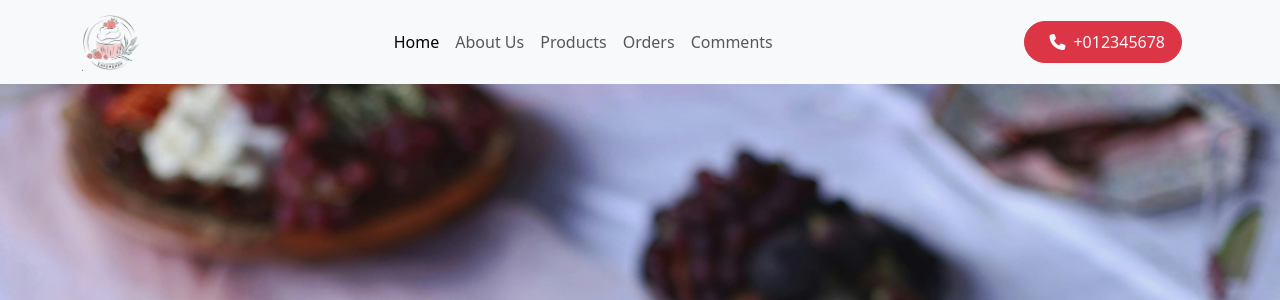
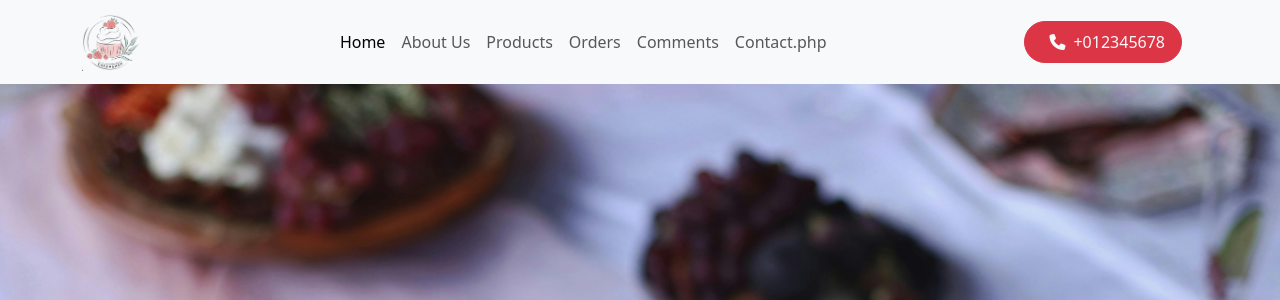
Before and after one commit to habiba29-ali/SweetHome, a PHP site: page /index.php in a window 1280 px wide. Shown: the top 300 px of the page. Run offline with PHP 8.4, Linux system fonts and the light colour scheme; data comes from the database, SQL or seed files in the repository; some libraries are stand-ins or nearby versions.

Commit message:
Update sidedar.php

```diff
--- a/onsite6/includs/sidedar.php
+++ b/onsite6/includs/sidedar.php
@@ -38,6 +38,9 @@
             <li class="nav-item">
               <a class="nav-link" href="comment.php">Comments </a>
                 </li>
+           <li class="nav-item">
+              <a class="nav-link" href="">Contact.php </a>
+                </li>
       </ul>
       <a href="contact.php" class="btn btn-danger px-3 py-2 rounded-pill text-light flex-end mx-3 "><i class="fa-solid fa-phone mx-2 fa-2"></i>+012345678</a>
 
```
